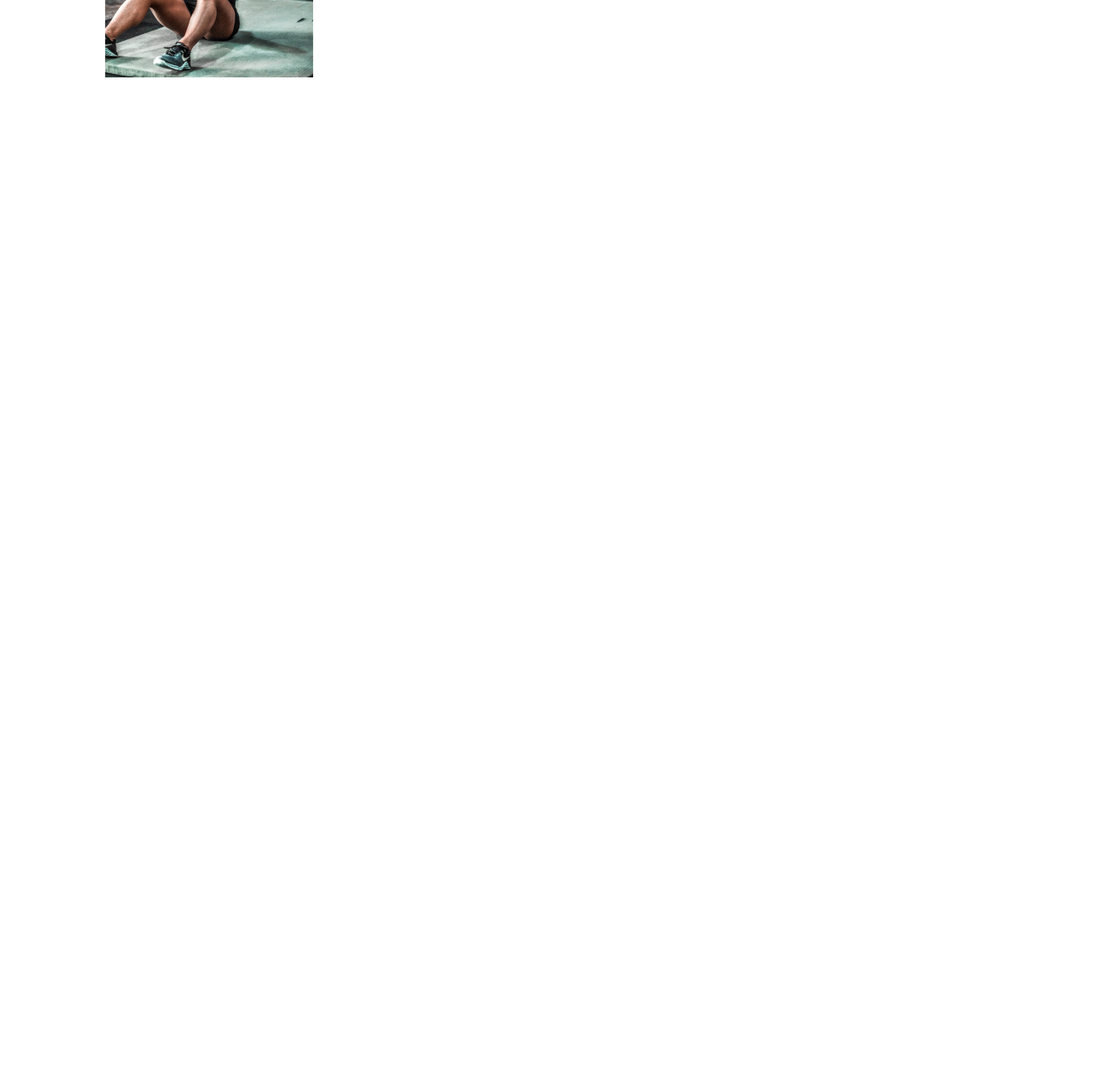
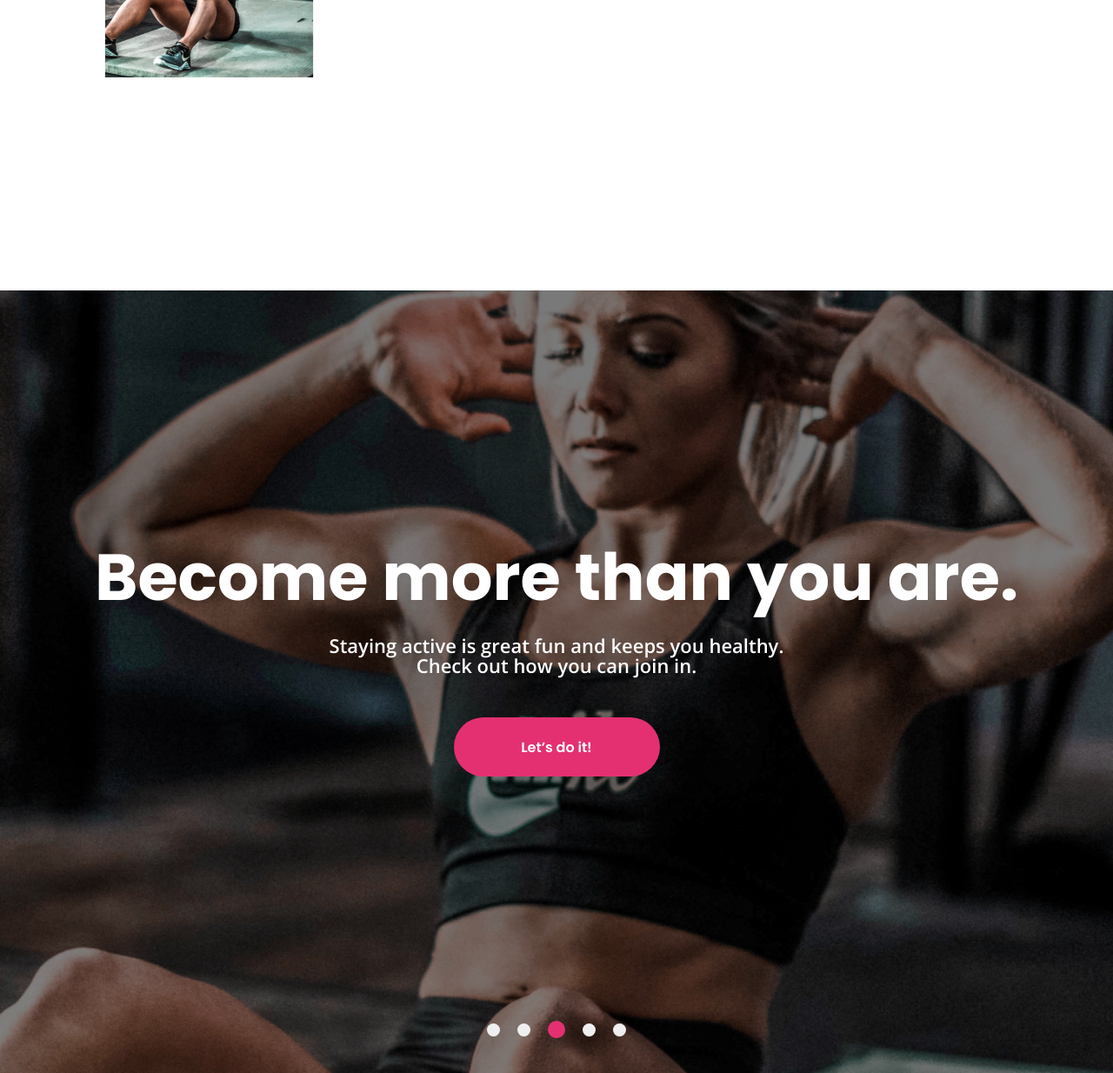
Before and after one commit to mozenti/goodlyfe-gym, a plain HTML site: page index.html in a window 1280 px wide. Shown: the part 1567-2801 px from the top of the page at 87% size. Before the commit the page ends 1721 px from the top, so only its background shows below. Drawn offline with nearby package versions, Linux system fonts and the light colour scheme; a web font is replaced by a local one.

Commit message:
header+main(section-3)

```diff
--- a/index.html
+++ b/index.html
@@ -7,6 +7,9 @@
     <link rel="preconnect" href="https://fonts.googleapis.com">
     <link rel="preconnect" href="https://fonts.gstatic.com" crossorigin>
     <link href="https://fonts.googleapis.com/css2?family=Playwrite+CU:wght@100..400&family=Poppins:ital,wght@0,100;0,200;0,300;0,400;0,500;0,600;0,700;0,800;0,900;1,100;1,200;1,300;1,400;1,500;1,600;1,700;1,800;1,900&display=swap" rel="stylesheet">
+    <link rel="preconnect" href="https://fonts.googleapis.com">
+    <link rel="preconnect" href="https://fonts.gstatic.com" crossorigin>
+    <link href="https://fonts.googleapis.com/css2?family=Open+Sans:ital,wght@0,300..800;1,300..800&family=Playwrite+CU:wght@100..400&family=Poppins:ital,wght@0,100;0,200;0,300;0,400;0,500;0,600;0,700;0,800;0,900;1,100;1,200;1,300;1,400;1,500;1,600;1,700;1,800;1,900&display=swap" rel="stylesheet">
     <title>Goodlyfe-GYM</title>
 </head>
 <body>
@@ -51,12 +54,27 @@
                         Meet your new body
                     </h2>
                     <p>
-                        Lorem ipsum dolor sit amet, consectetur adipiscing elit. Vivamus<br>eget lectus urna. Nulla magna tortor, bibendum in molestie sed,<br>gravida nec felis. Sed id egestasegestas risus, ut imperdiet augue.
+                        Lorem ipsum dolor sit amet, consectetur adipiscing elit. Vivamus<br>
+                        eget lectus urna. Nulla magna tortor, bibendum in molestie sed,<br>
+                        gravida nec felis. Sed id egestasegestas risus, ut imperdiet augue.
                     </p>
                     <button class="section-2-button">View the FAQ</button>
                 </div>
             </div>
         </section>
+        <section class="main-section-3">
+            <div class="img-cont-sec-3">
+                <h1>Become more than you are.</h1>
+                <p>Staying active is great fun and keeps you healthy.<br>Check out how you can join in.</p>
+                <button class="sec-3-main-button">Let’s do it!</button>
+                <div class="sec3-selection-buttons">
+                    <button class="sec3-selection-round-1"></button>
+                    <button class="sec3-selection-round-2"></button>
+                    <button class="sec3-selection-round-3"></button>
+                    <button class="sec3-selection-round-4"></button>
+                    <button class="sec3-selection-round-5"></button>
+                </div>
+        </section>
     </main>
 </body>
 </html>
--- a/style.css
+++ b/style.css
@@ -2,8 +2,11 @@
     box-sizing: border-box;
     margin: 0px;
     padding: 0px;
+    font-family: "Open Sans", sans-serif;
     font-family: "Poppins", sans-serif;
 }
+
+
 
 header {
     display: flex;
@@ -176,6 +179,7 @@ main {
 
 .main-section-2 {
     background-color: #fff;
+    height: 900px;
 }
 
 .section-2-container {
@@ -238,3 +242,112 @@ main {
     margin-top: 20px;
     border: 2px solid #E43071
 }
+
+.img-cont-sec-3 {
+    background-image: linear-gradient(rgba(0, 0, 0, 0.527),rgba(0, 0, 0, 0.5)) , url(main-section-3-img/Woman\ doing\ situps.jpg);
+    background-size:cover;
+    background-position:center;
+    background-repeat:no-repeat;
+    display:flex;
+    align-items: center;
+    justify-content: center;
+    height: 900px;
+    color: #fff;
+}
+
+.img-cont-sec-3 h1 {
+    position: absolute;
+    text-align: center;
+    font-size: 75px;
+    font-weight: 700;
+    line-height: 100px;
+    width: 1300px;
+    height: 90px;
+    margin-bottom: 250px;
+    white-space: nowrap;
+}
+
+.img-cont-sec-3 p {
+    position: absolute;
+    text-align: center;
+    font-family: Open Sans;
+    font-size: 22px;
+    font-weight: 600;
+    line-height: 23px;
+    width: 533px;
+    height: 106px;
+}
+
+.sec-3-main-button {
+    position: absolute;
+    margin-top: 150px;
+    width: 237px;
+    height: 68px;
+    font-size: 16px;
+    font-weight: 600;
+    line-height: 37px;
+    text-align: center;
+    color: #fff;
+    background-color: #E43071;
+    border: none;
+    border-radius: 200px;
+}
+
+.section-1-button {
+    position: absolute;
+    margin-top: 350px;
+    width: 237px;
+    height: 68px;
+    font-size: 16px;
+    font-weight: 600;
+    line-height: 37px;
+    text-align: center;
+    color: #fff;
+    background-color: #E43071;
+    border: none;
+    border-radius: 200px;
+}
+
+.sec3-selection-buttons {
+    position: absolute;
+    display:flex;
+    margin-top: 800px;
+    column-gap: 20px;
+    align-items: center;
+}
+
+.sec3-selection-round-1 {
+    border: none;
+    border-radius: 50%;
+    width: 15px;
+    height: 15px;
+}
+
+.sec3-selection-round-2 {
+    border: none;
+    border-radius: 50%;
+    width: 15px;
+    height: 15px;
+}
+
+.sec3-selection-round-3 {
+    border: none;
+    border-radius: 50%;
+    width: 20px;
+    height: 20px;
+    background-color: #E43071;
+}
+
+.sec3-selection-round-4 {
+    border: none;
+    border-radius: 50%;
+    width: 15px;
+    height: 15px;
+}
+
+.sec3-selection-round-5 {
+    border: none;
+    border-radius: 50%;
+    width: 15px;
+    height: 15px;
+}
```
Also changed, not shown: main-section-3-img/Woman doing situps.jpg (added).
